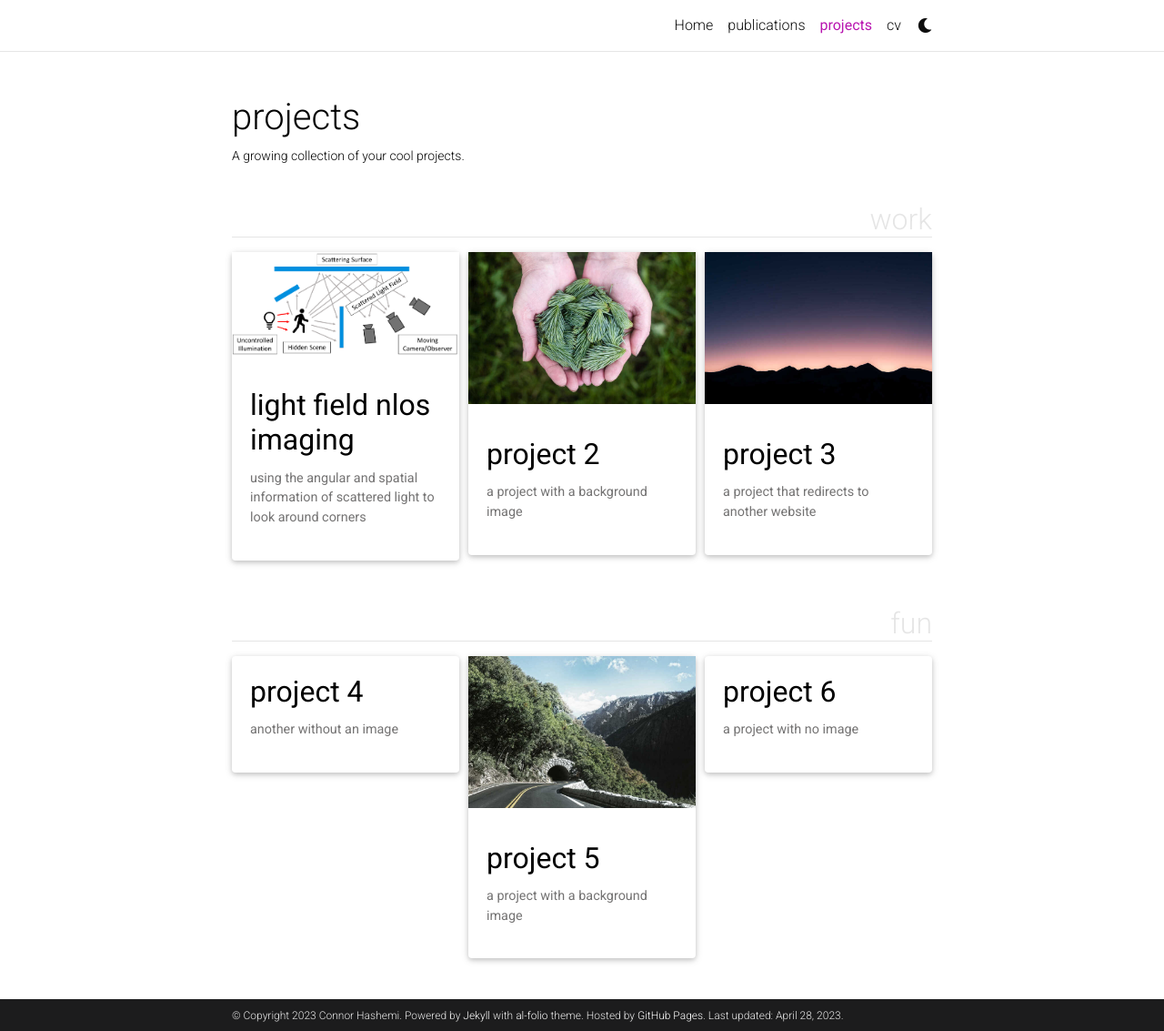
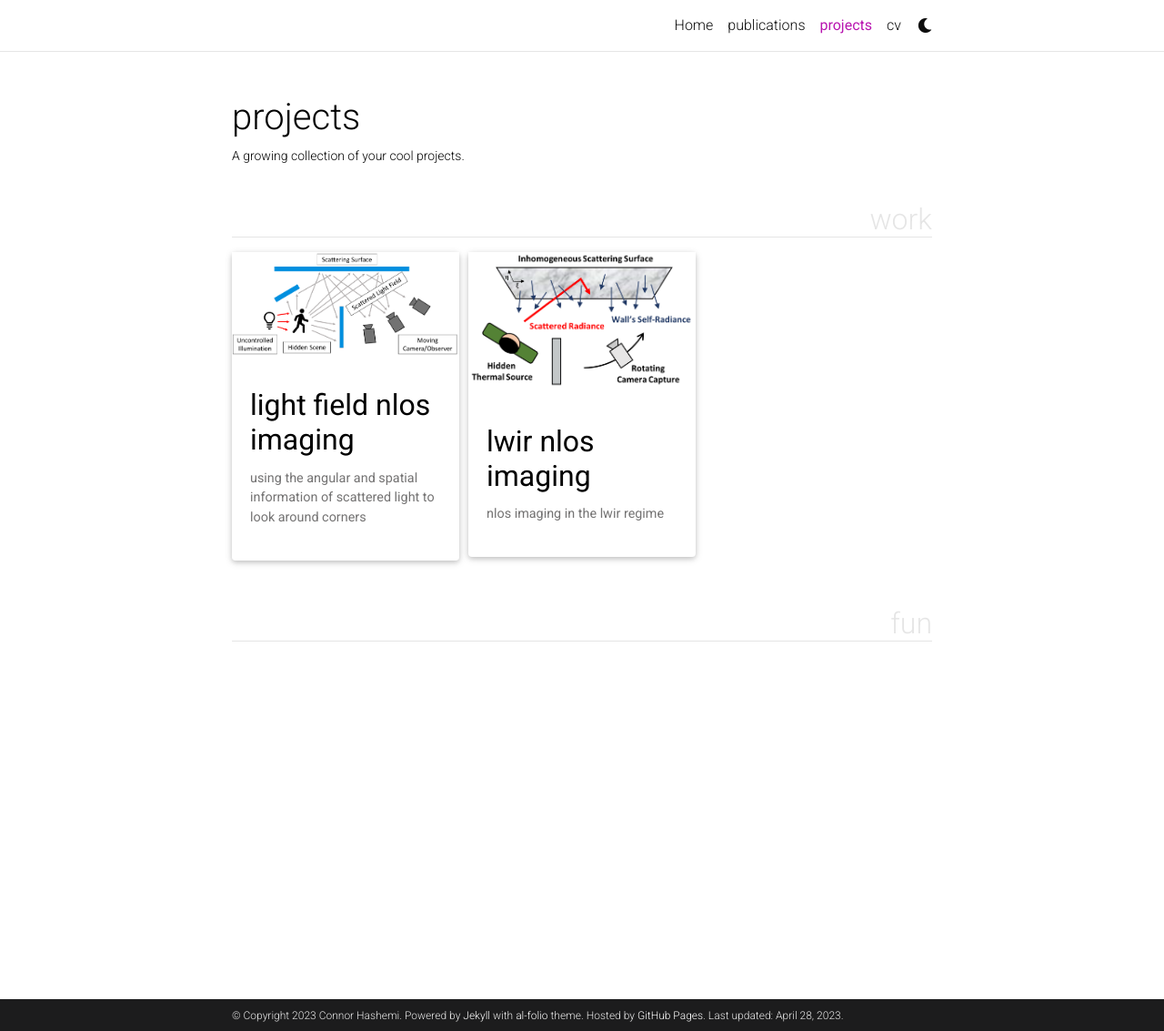
Before and after one commit to Hashe037/Hashe037.github.io, a Jekyll site: the page built from _pages/projects.md, in a window 1280 px wide and 1133 px high. Shown: the whole window at 91% size. Built offline with Jekyll 4.4.1, drawn with Linux system fonts in a browser that asks for light colours; full-size pictures stand in for the smaller copies a plugin makes; comment, search, counter and statistics services are not loaded; a style sheet for code colours, icons or effects is not loaded.

Commit message:
updated lwir project

````diff
--- a/_projects/4_project.md
+++ /dev/null
@@ -1,80 +0,0 @@
----
-layout: page
-title: project 4
-description: another without an image
-img:
-importance: 3
-category: fun
----
-
-Every project has a beautiful feature showcase page.
-It's easy to include images in a flexible 3-column grid format.
-Make your photos 1/3, 2/3, or full width.
-
-To give your project a background in the portfolio page, just add the img tag to the front matter like so:
-
-    ---
-    layout: page
-    title: project
-    description: a project with a background image
-    img: /assets/img/12.jpg
-    ---
-
-<div class="row">
-    <div class="col-sm mt-3 mt-md-0">
-        {% include figure.html path="assets/img/1.jpg" title="example image" class="img-fluid rounded z-depth-1" %}
-    </div>
-    <div class="col-sm mt-3 mt-md-0">
-        {% include figure.html path="assets/img/3.jpg" title="example image" class="img-fluid rounded z-depth-1" %}
-    </div>
-    <div class="col-sm mt-3 mt-md-0">
-        {% include figure.html path="assets/img/5.jpg" title="example image" class="img-fluid rounded z-depth-1" %}
-    </div>
-</div>
-<div class="caption">
-    Caption photos easily. On the left, a road goes through a tunnel. Middle, leaves artistically fall in a hipster photoshoot. Right, in another hipster photoshoot, a lumberjack grasps a handful of pine needles.
-</div>
-<div class="row">
-    <div class="col-sm mt-3 mt-md-0">
-        {% include figure.html path="assets/img/5.jpg" title="example image" class="img-fluid rounded z-depth-1" %}
-    </div>
-</div>
-<div class="caption">
-    This image can also have a caption. It's like magic.
-</div>
-
-You can also put regular text between your rows of images.
-Say you wanted to write a little bit about your project before you posted the rest of the images.
-You describe how you toiled, sweated, *bled* for your project, and then... you reveal its glory in the next row of images.
-
-
-<div class="row justify-content-sm-center">
-    <div class="col-sm-8 mt-3 mt-md-0">
-        {% include figure.html path="assets/img/6.jpg" title="example image" class="img-fluid rounded z-depth-1" %}
-    </div>
-    <div class="col-sm-4 mt-3 mt-md-0">
-        {% include figure.html path="assets/img/11.jpg" title="example image" class="img-fluid rounded z-depth-1" %}
-    </div>
-</div>
-<div class="caption">
-    You can also have artistically styled 2/3 + 1/3 images, like these.
-</div>
-
-
-The code is simple.
-Just wrap your images with `<div class="col-sm">` and place them inside `<div class="row">` (read more about the <a href="https://getbootstrap.com/docs/4.4/layout/grid/">Bootstrap Grid</a> system).
-To make images responsive, add `img-fluid` class to each; for rounded corners and shadows use `rounded` and `z-depth-1` classes.
-Here's the code for the last row of images above:
-
-{% raw %}
-```html
-<div class="row justify-content-sm-center">
-    <div class="col-sm-8 mt-3 mt-md-0">
-        {% include figure.html path="assets/img/6.jpg" title="example image" class="img-fluid rounded z-depth-1" %}
-    </div>
-    <div class="col-sm-4 mt-3 mt-md-0">
-        {% include figure.html path="assets/img/11.jpg" title="example image" class="img-fluid rounded z-depth-1" %}
-    </div>
-</div>
-```
-{% endraw %}
--- a/_projects/5_project.md
+++ /dev/null
@@ -1,80 +0,0 @@
----
-layout: page
-title: project 5
-description: a project with a background image
-img: assets/img/1.jpg
-importance: 3
-category: fun
----
-
-Every project has a beautiful feature showcase page.
-It's easy to include images in a flexible 3-column grid format.
-Make your photos 1/3, 2/3, or full width.
-
-To give your project a background in the portfolio page, just add the img tag to the front matter like so:
-
-    ---
-    layout: page
-    title: project
-    description: a project with a background image
-    img: /assets/img/12.jpg
-    ---
-
-<div class="row">
-    <div class="col-sm mt-3 mt-md-0">
-        {% include figure.html path="assets/img/1.jpg" title="example image" class="img-fluid rounded z-depth-1" %}
-    </div>
-    <div class="col-sm mt-3 mt-md-0">
-        {% include figure.html path="assets/img/3.jpg" title="example image" class="img-fluid rounded z-depth-1" %}
-    </div>
-    <div class="col-sm mt-3 mt-md-0">
-        {% include figure.html path="assets/img/5.jpg" title="example image" class="img-fluid rounded z-depth-1" %}
-    </div>
-</div>
-<div class="caption">
-    Caption photos easily. On the left, a road goes through a tunnel. Middle, leaves artistically fall in a hipster photoshoot. Right, in another hipster photoshoot, a lumberjack grasps a handful of pine needles.
-</div>
-<div class="row">
-    <div class="col-sm mt-3 mt-md-0">
-        {% include figure.html path="assets/img/5.jpg" title="example image" class="img-fluid rounded z-depth-1" %}
-    </div>
-</div>
-<div class="caption">
-    This image can also have a caption. It's like magic.
-</div>
-
-You can also put regular text between your rows of images.
-Say you wanted to write a little bit about your project before you posted the rest of the images.
-You describe how you toiled, sweated, *bled* for your project, and then... you reveal its glory in the next row of images.
-
-
-<div class="row justify-content-sm-center">
-    <div class="col-sm-8 mt-3 mt-md-0">
-        {% include figure.html path="assets/img/6.jpg" title="example image" class="img-fluid rounded z-depth-1" %}
-    </div>
-    <div class="col-sm-4 mt-3 mt-md-0">
-        {% include figure.html path="assets/img/11.jpg" title="example image" class="img-fluid rounded z-depth-1" %}
-    </div>
-</div>
-<div class="caption">
-    You can also have artistically styled 2/3 + 1/3 images, like these.
-</div>
-
-
-The code is simple.
-Just wrap your images with `<div class="col-sm">` and place them inside `<div class="row">` (read more about the <a href="https://getbootstrap.com/docs/4.4/layout/grid/">Bootstrap Grid</a> system).
-To make images responsive, add `img-fluid` class to each; for rounded corners and shadows use `rounded` and `z-depth-1` classes.
-Here's the code for the last row of images above:
-
-{% raw %}
-```html
-<div class="row justify-content-sm-center">
-    <div class="col-sm-8 mt-3 mt-md-0">
-        {% include figure.html path="assets/img/6.jpg" title="example image" class="img-fluid rounded z-depth-1" %}
-    </div>
-    <div class="col-sm-4 mt-3 mt-md-0">
-        {% include figure.html path="assets/img/11.jpg" title="example image" class="img-fluid rounded z-depth-1" %}
-    </div>
-</div>
-```
-{% endraw %}
--- a/_projects/6_project.md
+++ /dev/null
@@ -1,80 +0,0 @@
----
-layout: page
-title: project 6
-description: a project with no image
-img:
-importance: 4
-category: fun
----
-
-Every project has a beautiful feature showcase page.
-It's easy to include images in a flexible 3-column grid format.
-Make your photos 1/3, 2/3, or full width.
-
-To give your project a background in the portfolio page, just add the img tag to the front matter like so:
-
-    ---
-    layout: page
-    title: project
-    description: a project with a background image
-    img: /assets/img/12.jpg
-    ---
-
-<div class="row">
-    <div class="col-sm mt-3 mt-md-0">
-        {% include figure.html path="assets/img/1.jpg" title="example image" class="img-fluid rounded z-depth-1" %}
-    </div>
-    <div class="col-sm mt-3 mt-md-0">
-        {% include figure.html path="assets/img/3.jpg" title="example image" class="img-fluid rounded z-depth-1" %}
-    </div>
-    <div class="col-sm mt-3 mt-md-0">
-        {% include figure.html path="assets/img/5.jpg" title="example image" class="img-fluid rounded z-depth-1" %}
-    </div>
-</div>
-<div class="caption">
-    Caption photos easily. On the left, a road goes through a tunnel. Middle, leaves artistically fall in a hipster photoshoot. Right, in another hipster photoshoot, a lumberjack grasps a handful of pine needles.
-</div>
-<div class="row">
-    <div class="col-sm mt-3 mt-md-0">
-        {% include figure.html path="assets/img/5.jpg" title="example image" class="img-fluid rounded z-depth-1" %}
-    </div>
-</div>
-<div class="caption">
-    This image can also have a caption. It's like magic.
-</div>
-
-You can also put regular text between your rows of images.
-Say you wanted to write a little bit about your project before you posted the rest of the images.
-You describe how you toiled, sweated, *bled* for your project, and then... you reveal its glory in the next row of images.
-
-
-<div class="row justify-content-sm-center">
-    <div class="col-sm-8 mt-3 mt-md-0">
-        {% include figure.html path="assets/img/6.jpg" title="example image" class="img-fluid rounded z-depth-1" %}
-    </div>
-    <div class="col-sm-4 mt-3 mt-md-0">
-        {% include figure.html path="assets/img/11.jpg" title="example image" class="img-fluid rounded z-depth-1" %}
-    </div>
-</div>
-<div class="caption">
-    You can also have artistically styled 2/3 + 1/3 images, like these.
-</div>
-
-
-The code is simple.
-Just wrap your images with `<div class="col-sm">` and place them inside `<div class="row">` (read more about the <a href="https://getbootstrap.com/docs/4.4/layout/grid/">Bootstrap Grid</a> system).
-To make images responsive, add `img-fluid` class to each; for rounded corners and shadows use `rounded` and `z-depth-1` classes.
-Here's the code for the last row of images above:
-
-{% raw %}
-```html
-<div class="row justify-content-sm-center">
-    <div class="col-sm-8 mt-3 mt-md-0">
-        {% include figure.html path="assets/img/6.jpg" title="example image" class="img-fluid rounded z-depth-1" %}
-    </div>
-    <div class="col-sm-4 mt-3 mt-md-0">
-        {% include figure.html path="assets/img/11.jpg" title="example image" class="img-fluid rounded z-depth-1" %}
-    </div>
-</div>
-```
-{% endraw %}
--- a/_projects/lwir_nlosimaging.md
+++ b/_projects/lwir_nlosimaging.md
@@ -1,11 +1,20 @@
 ---
 layout: page
-title: project 2
-description: a project with a background image
-img: assets/img/3.jpg
+title: LWIR NLOS Imaging
+description: nlos imaging in the lwir regime
+img: assets/img/projects/lwir_overview.png
 importance: 2
 category: work
 ---
+
+<div class="row">
+    <div class="col-sm mt-3 mt-md-0">
+        {% include figure.html path="assets/img/projects/lwir_example.PNG" title="lwir imaging" class="img-fluid rounded z-depth-1" %}
+    </div>
+</div>
+<div class="caption">
+   Example of LWIR NLOS Imaging from Sasaki 2021
+</div>
 
 While most passive non-line-of-sight (NLOS) imaging methods are focused on the visible wavelength regime, there are several advantages to performing NLOS imaging in the long-wave infrared (LWIR) wavelength regime, otherwise known as the thermal domain. There are two main reasons: the first is that common materials are often much more "specular," or that the reflect light similar to a mirror. The other reason is that humans and other heated objects (such as cars) emit more LWIR radiance than their room temperature surroundings and therefore stand out much more in LWIR than they do in visible. However, there also are disadvantages, such as vastly decreased signal-to-noise ratio (SNR).
 
````
Also changed, not shown: _projects/3_project.md (deleted, +0 -81 lines), assets/img/projects/lwir_example.PNG (added), assets/img/projects/lwir_overview.png (added).
